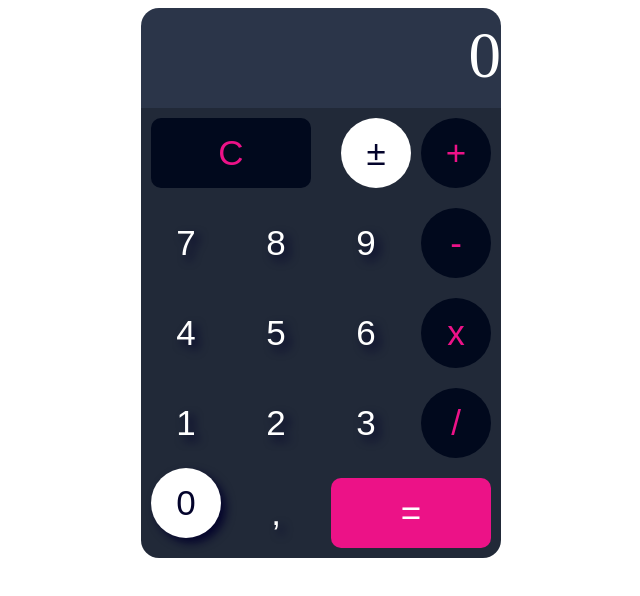
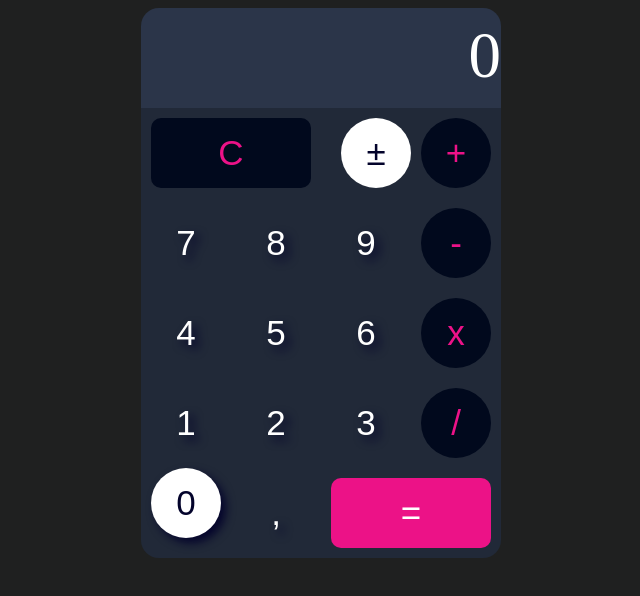
Before and after one commit to ander-Sgr/calculator, a plain HTML site: page index.html in a window 1280 px wide. Shown: the whole page, without its empty margins (319-959 px from the left). Drawn offline with Linux system fonts and the light colour scheme.

Commit message:
background body changed

```diff
--- a/style/style-calc.css
+++ b/style/style-calc.css
@@ -92,3 +92,7 @@
     height: 70px;
     color: #03032b;
 }
+
+body{
+    background-color:rgb(31, 32, 32)
+}
```
